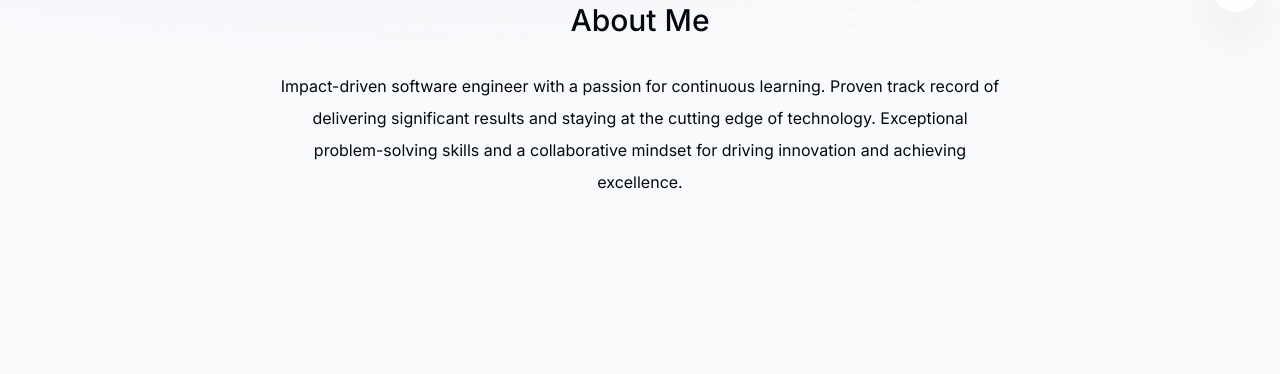
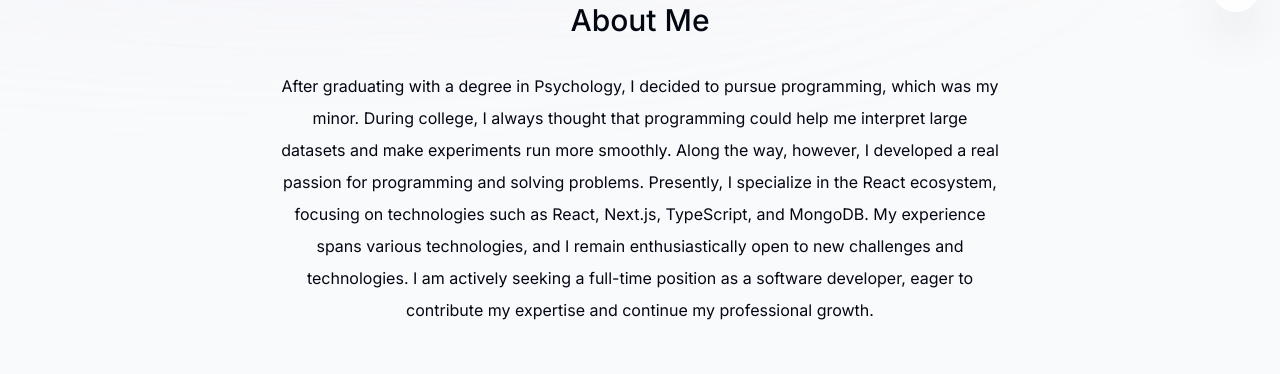
Before and after one commit to Dillonzellis/portfolio-2024, a Next.js app: page / in a window 1280 px wide. Shown: the part 768-1142 px from the top of the page. Built offline with nearby package versions, Linux system fonts and the light colour scheme; no server answers.

Commit message:
chore: revise about me paragraph

```diff
--- a/src/components/About.tsx
+++ b/src/components/About.tsx
@@ -18,10 +18,16 @@
     >
       <SectionHeading>About me</SectionHeading>
       <p className="mb-3">
-        Impact-driven software engineer with a passion for continuous learning.
-        Proven track record of delivering significant results and staying at the
-        cutting edge of technology. Exceptional problem-solving skills and a
-        collaborative mindset for driving innovation and achieving excellence.
+        After graduating with a degree in Psychology, I decided to pursue
+        programming, which was my minor. During college, I always thought that
+        programming could help me interpret large datasets and make experiments
+        run more smoothly. Along the way, however, I developed a real passion
+        for programming and solving problems. Presently, I specialize in the
+        React ecosystem, focusing on technologies such as React, Next.js,
+        TypeScript, and MongoDB. My experience spans various technologies, and I
+        remain enthusiastically open to new challenges and technologies. I am
+        actively seeking a full-time position as a software developer, eager to
+        contribute my expertise and continue my professional growth.
       </p>
     </motion.section>
   );
```
